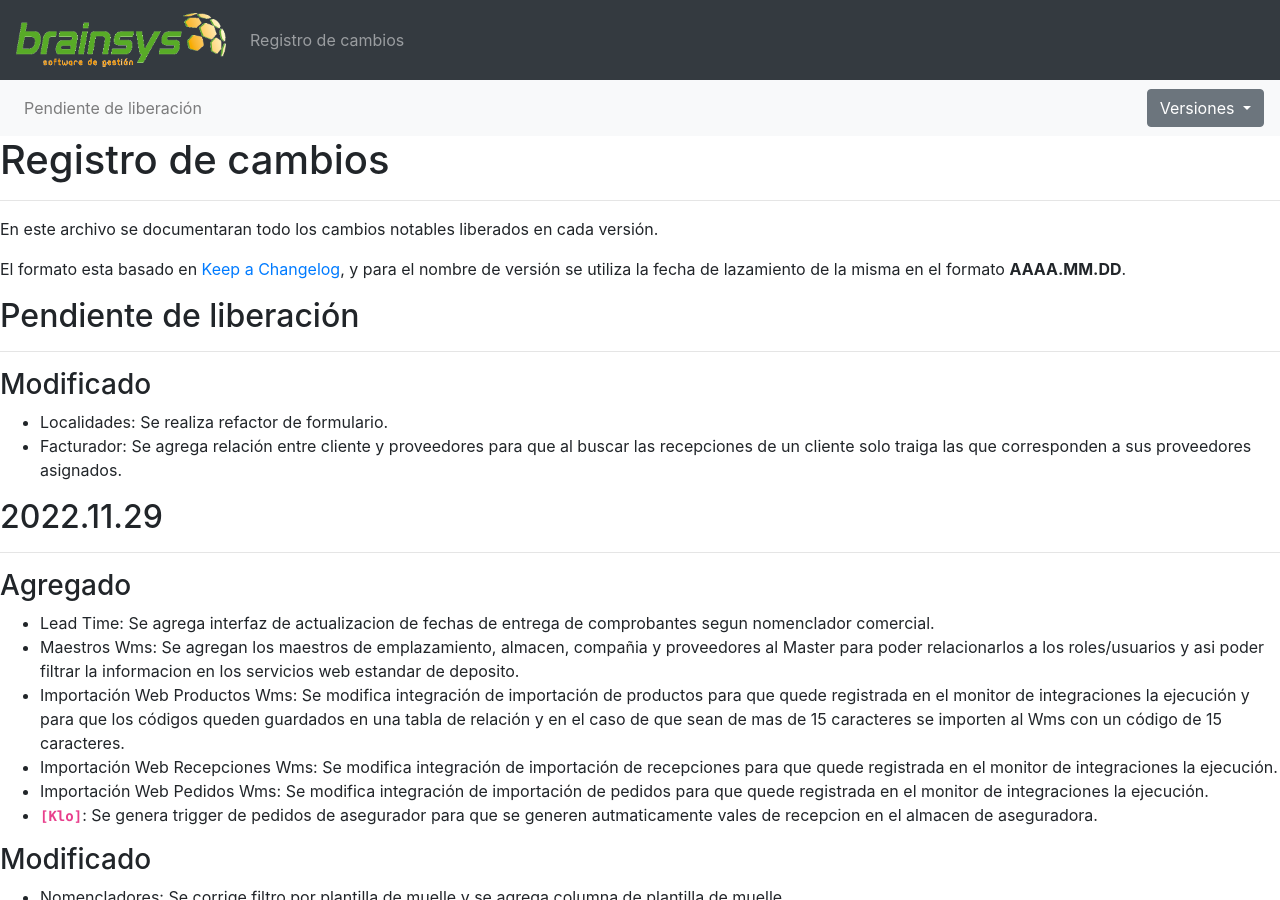
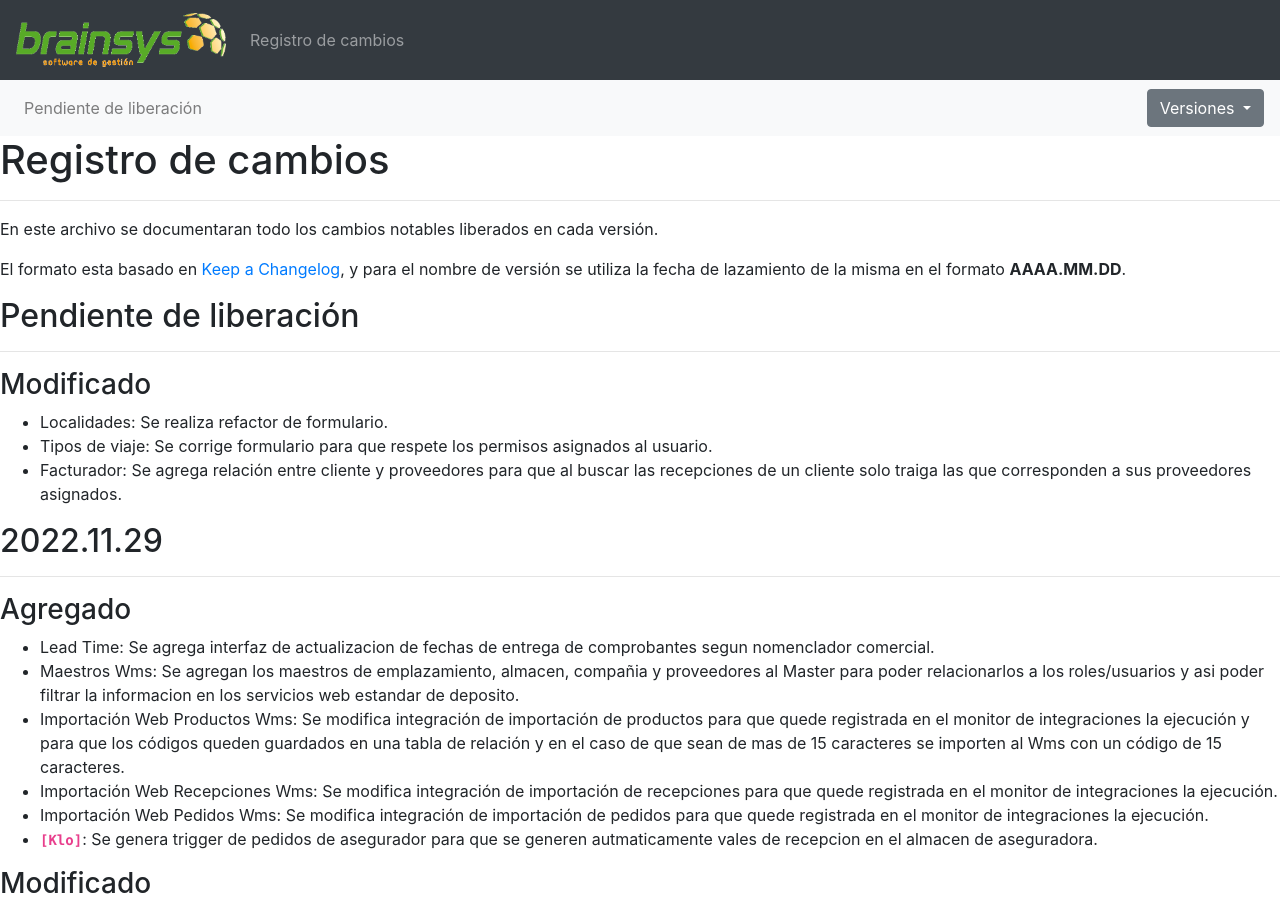
Before and after one commit to brainsys-arsaad/versionado, a Jekyll site: the page built from registro-cambios.markdown, in a window 1280 px wide and 900 px high. Built offline with Jekyll 4.4.1, drawn with Linux system fonts in a browser that asks for light colours.

Commit message:
Update registro-cambios.markdown

```diff
--- a/registro-cambios.markdown
+++ b/registro-cambios.markdown
@@ -84,6 +84,7 @@ El formato esta basado en [Keep a Changelog](https://keepachangelog.com/es-ES/1.
 
 ### Modificado
 - Localidades: Se realiza refactor de formulario.
+- Tipos de viaje: Se corrige formulario para que respete los permisos asignados al usuario.
 - Facturador: Se agrega relación entre cliente y proveedores para que al buscar las recepciones de un cliente solo traiga las que corresponden a sus proveedores asignados.
 
 ## 2022.11.29
```
